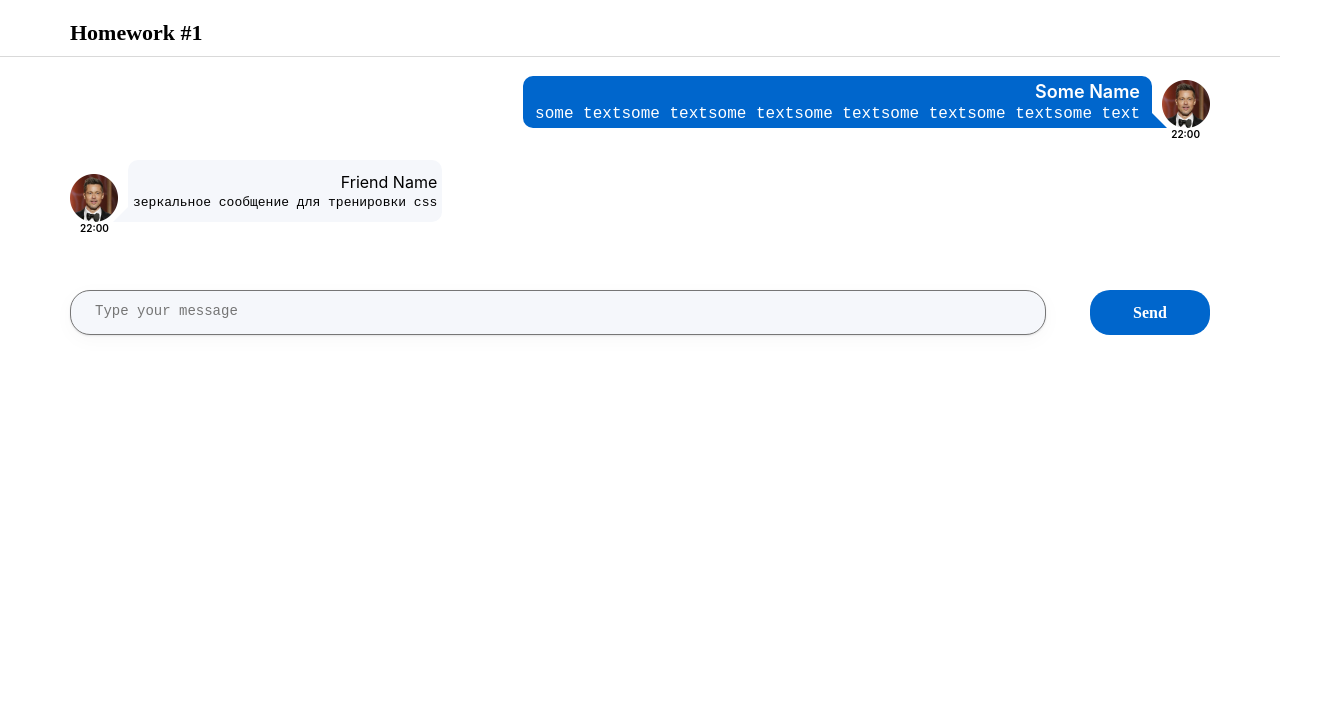
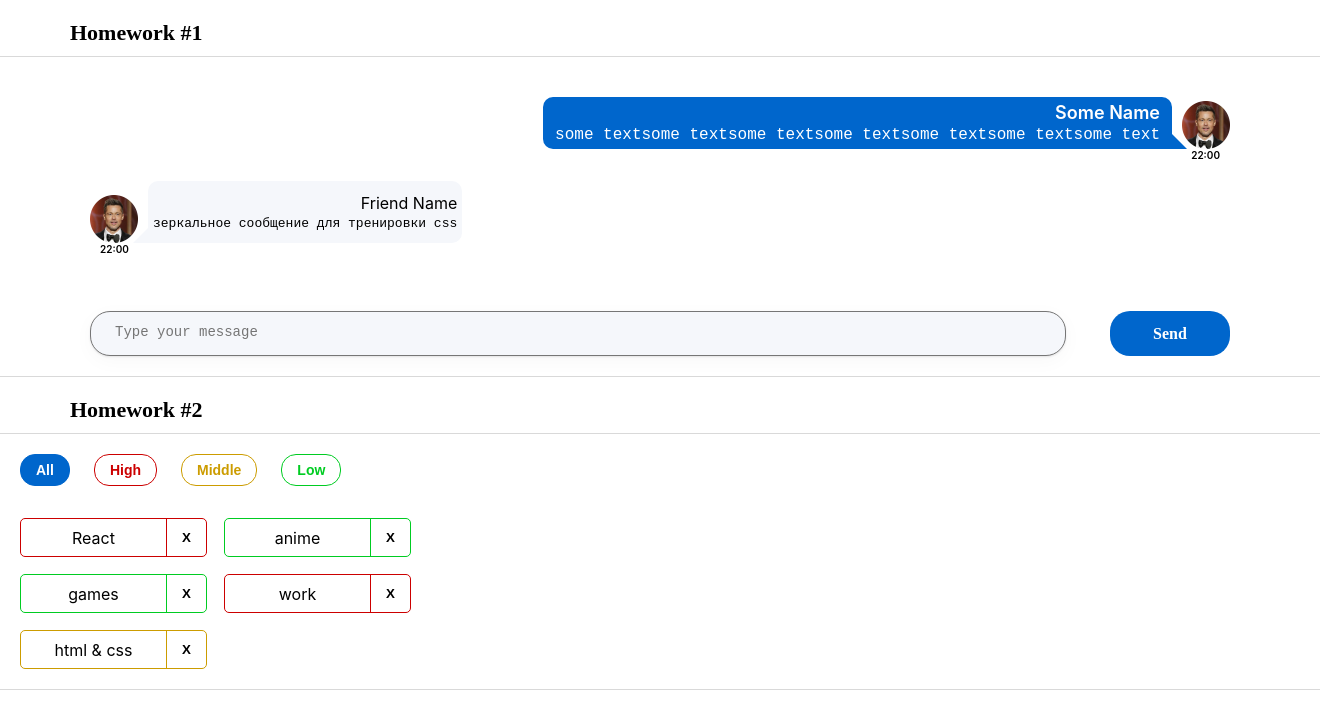
Before and after one commit to Aloxan12/homework, a React (Create React App) app: page / in a window 1280 px wide. Shown: the top 708 px of the page, 1320 px wide, since content can reach past the window. Built offline with nearby package versions, Linux system fonts and the light colour scheme.

Commit message:
homework 5

```diff
--- a/src/s1-main/App.module.css
+++ b/src/s1-main/App.module.css
@@ -6,8 +6,9 @@
     margin-top: 10px;
     margin-bottom: 20px;
     width: 100%;
-    height: 1px;
-    background: #D9D9D9;
+    border-top: 1px solid #D9D9D9;
+    border-bottom: 1px solid #D9D9D9;
+    padding: 20px;
 }
 
 .hwTitle {
--- a/src/s1-main/App.tsx
+++ b/src/s1-main/App.tsx
@@ -1,12 +1,13 @@
 import React from 'react'
 import s from './App.module.css'
 import HW1 from '../s2-homeworks/hw01/HW1'
+import HW2 from "../s2-homeworks/hw02/HW2";
 
 function App() {
     return (
         <div className={s.App}>
             <HW1/>
-            {/*<HW2/>*/}
+            <HW2/>
             {/*<HW3/>*/}
             {/*<HW4/>*/}
 
--- a/src/s2-homeworks/hw02/HW2.tsx
+++ b/src/s2-homeworks/hw02/HW2.tsx
@@ -2,31 +2,17 @@ import React, {useState} from 'react'
 import Affairs from './affairs/Affairs'
 import s2 from '../../s1-main/App.module.css'
 
-/*
-* 1 - описать типы AffairPriorityType, AffairType
-* 2 - указать нужный тип для defaultAffairs
-* 3 - дописать типы и логику функции filterAffairs и проверить её тестами
-* 4 - выполнить пункт 3 для функции deleteAffair
-* 5 - указать нужный тип в useState с affairs
-* 6 - дописать тип и логику функции deleteAffairCallback
-* 7 - в файле Affairs.tsx дописать типизацию пропсов
-* 8 - в файле Affairs.tsx дописать логику функций setAll, setHigh, setMiddle, setLow
-* 9 - в файле Affair.tsx дописать типизацию пропсов
-* 10 - в файле Affair.tsx дописать функции deleteCallback и использовать
-* 11 - в файле Affair.tsx отобразить приходящие данные
-* */
-
 // types
-export type AffairPriorityType = any // need to fix any
+export type AffairPriorityType = 'high' | 'low' | 'middle'
 export type AffairType = {
-    _id: any // need to fix any
-    name: any // need to fix any
+    _id: number
+    name: string
     priority: AffairPriorityType
 }
 export type FilterType = 'all' | AffairPriorityType
 
 // constants
-const defaultAffairs: any = [ // need to fix any
+const defaultAffairs: AffairType[] = [
     {_id: 1, name: 'React', priority: 'high'}, // студенты могут изменить содержимое name и количество элементов в массиве, ...priority не менять!
     {_id: 2, name: 'anime', priority: 'low'},
     {_id: 3, name: 'games', priority: 'low'},
@@ -35,23 +21,21 @@ const defaultAffairs: any = [ // need to fix any
 ]
 
 // pure helper functions
-export const filterAffairs = (affairs: any, filter: any): any => { // need to fix any
-
-
-    return affairs // need to fix
+export const filterAffairs = (affairs: AffairType[], filter: FilterType): AffairType[] => {
+    return affairs.filter((item)=> item.priority === filter || filter === 'all')
 }
-export const deleteAffair = (affairs: any, _id: any): any => { // need to fix any
-
-    return affairs // need to fix
+export const deleteAffair = (affairs:  AffairType[], _id: number): AffairType[] => {
+    return affairs.filter(item => item._id !== _id) // need to fix
 }
 
 function HW2() {
-    const [affairs, setAffairs] = useState<any>(defaultAffairs) // need to fix any
+    const [affairs, setAffairs] = useState<AffairType[]>(defaultAffairs)
     const [filter, setFilter] = useState<FilterType>('all')
 
     const filteredAffairs = filterAffairs(affairs, filter)
-    const deleteAffairCallback = (_id: any) => { // need to fix any
-        // need to fix
+
+    const deleteAffairCallback = (_id: number) => {
+        setAffairs(deleteAffair(affairs, _id))
     }
 
     return (
--- a/src/s2-homeworks/hw02/affairs/Affairs.tsx
+++ b/src/s2-homeworks/hw02/affairs/Affairs.tsx
@@ -4,36 +4,36 @@ import {AffairType, FilterType} from '../HW2'
 import s from './Affairs.module.css'
 
 type AffairsPropsType = {
-    data: any // need to fix any
-    setFilter: any
-    deleteAffairCallback: any
+    data: AffairType[]
+    setFilter: React.Dispatch<React.SetStateAction<FilterType>>
+    deleteAffairCallback: (_id: number)=> void
     filter: FilterType
 }
 
-function Affairs(props: AffairsPropsType) {
+function Affairs({data, deleteAffairCallback, filter, setFilter}: AffairsPropsType) {
     const setAll = () => {
-        // need to fix
+        setFilter('all')
     }
     const setHigh = () => {
-        // need to fix
+        setFilter('high')
     }
     const setMiddle = () => {
-        // need to fix
+        setFilter('middle')
     }
     const setLow = () => {
-        // need to fix
+        setFilter('low')
     }
 
-    const cnAll = s.button + ' ' + s.all + (props.filter === 'all' ? ' ' + s.active : '')
-    const cnHigh = s.button + ' ' + s.high + (props.filter === 'high' ? ' ' + s.active : '')
-    const cnMiddle = s.button + ' ' + s.middle + (props.filter === 'middle' ? ' ' + s.active : '')
-    const cnLow = s.button + ' ' + s.low + (props.filter === 'low' ? ' ' + s.active : '')
+    const cnAll = s.button + ' ' + s.all + (filter === 'all' ? ' ' + s.active : '')
+    const cnHigh = s.button + ' ' + s.high + (filter === 'high' ? ' ' + s.active : '')
+    const cnMiddle = s.button + ' ' + s.middle + (filter === 'middle' ? ' ' + s.active : '')
+    const cnLow = s.button + ' ' + s.low + (filter === 'low' ? ' ' + s.active : '')
 
-    const mappedAffairs = props.data.map((a: AffairType) => (
+    const mappedAffairs = data.map((a: AffairType) => (
         <Affair
             key={a._id} // кеи ОБЯЗАТЕЛЬНЫ в 99% - так что лучше их писать всегда при создании компонент в мапе
             affair={a}
-            deleteAffairCallback={props.deleteAffairCallback}
+            deleteAffairCallback={deleteAffairCallback}
         />
     ))
 
--- a/src/s2-homeworks/hw02/affairs/affair/Affair.tsx
+++ b/src/s2-homeworks/hw02/affairs/affair/Affair.tsx
@@ -4,14 +4,13 @@ import s from './Affair.module.css'
 import s2 from '../Affairs.module.css'
 
 type AffairPropsType = {
-    // key не нужно типизировать
     affair: AffairType
-    deleteAffairCallback: any // need to fix any
+    deleteAffairCallback: (id: number)=> void
 }
 
 function Affair(props: AffairPropsType) {
     const deleteCallback = () => {
-        // need to fix
+        props.deleteAffairCallback(props.affair._id)
     }
 
     const nameClass = s.name + ' ' + s2[props.affair.priority]
@@ -24,9 +23,7 @@ function Affair(props: AffairPropsType) {
             className={affairClass}
         >
             <div id={'hw2-name-' + props.affair._id} className={nameClass}>
-                {/*создаёт студент*/}
-
-                {/**/}
+                {props.affair.name}
             </div>
             <div id={'hw2-priority-' + props.affair._id} hidden>
                 {props.affair.priority}
@@ -35,12 +32,10 @@ function Affair(props: AffairPropsType) {
             <button
                 id={'hw2-button-delete-' + props.affair._id}
                 className={buttonClass}
-                // need to fix
+                onClick={deleteCallback}
 
             >
-                {/*текст кнопки могут изменить студенты*/}
                 X
-                {/**/}
             </button>
         </div>
     )
```
Also changed, not shown: 2 other files (tests, documents, lock files or other folders).
